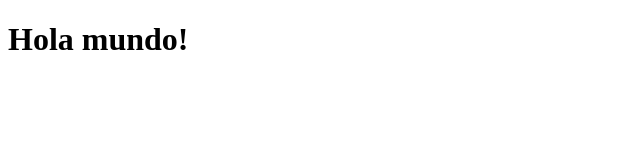
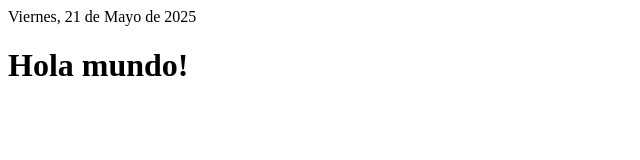
Before and after one commit to Sdruiz-007/primera-practica, a plain HTML site: page index.html in a window 1280 px wide. Shown: the whole page, without its empty margins (0-640 px from the left). Drawn offline with Linux system fonts and the light colour scheme.

Commit message:
Agregar fecha

```diff
--- a/index.html
+++ b/index.html
@@ -6,6 +6,7 @@
     <title>Primera practica</title>
 </head>
 <body>
+    <span>Viernes, 21 de Mayo de 2025</span>
     <h1>Hola mundo!</h1>
 </body>
 </html>
```
